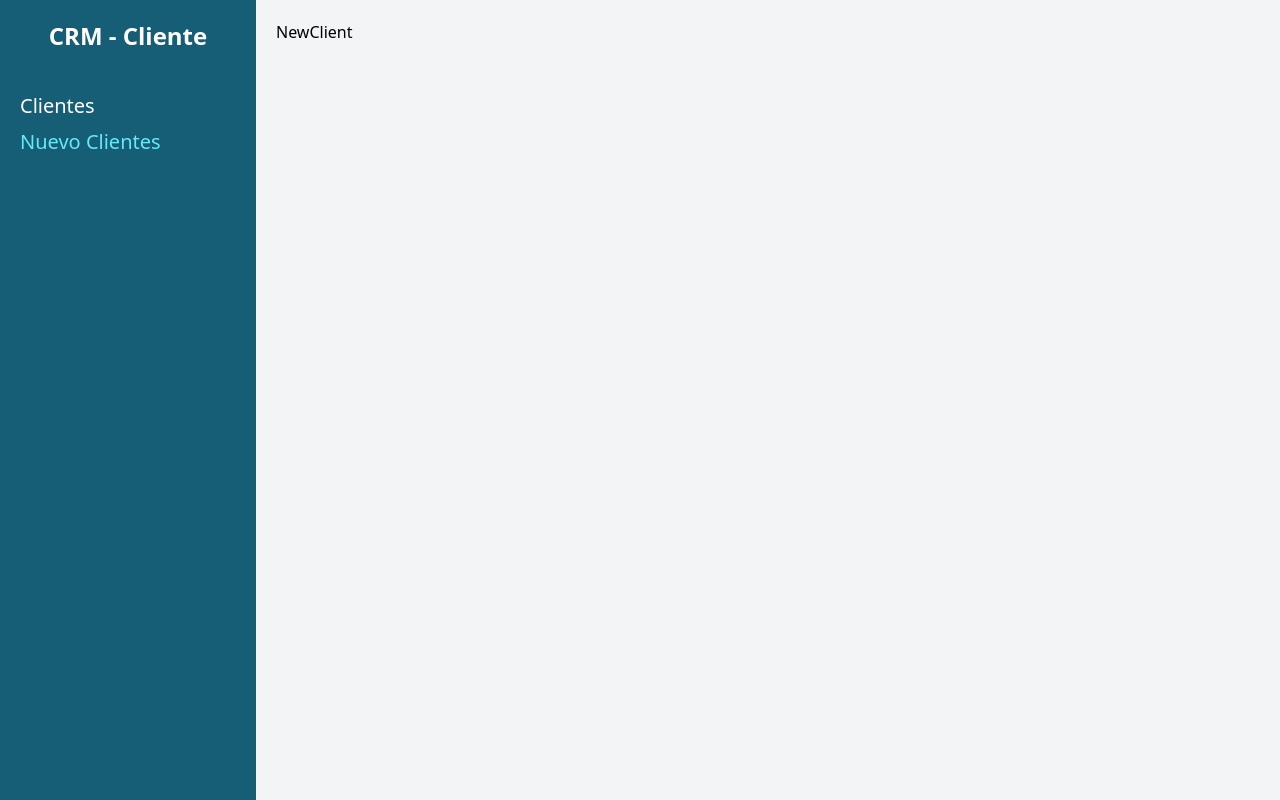
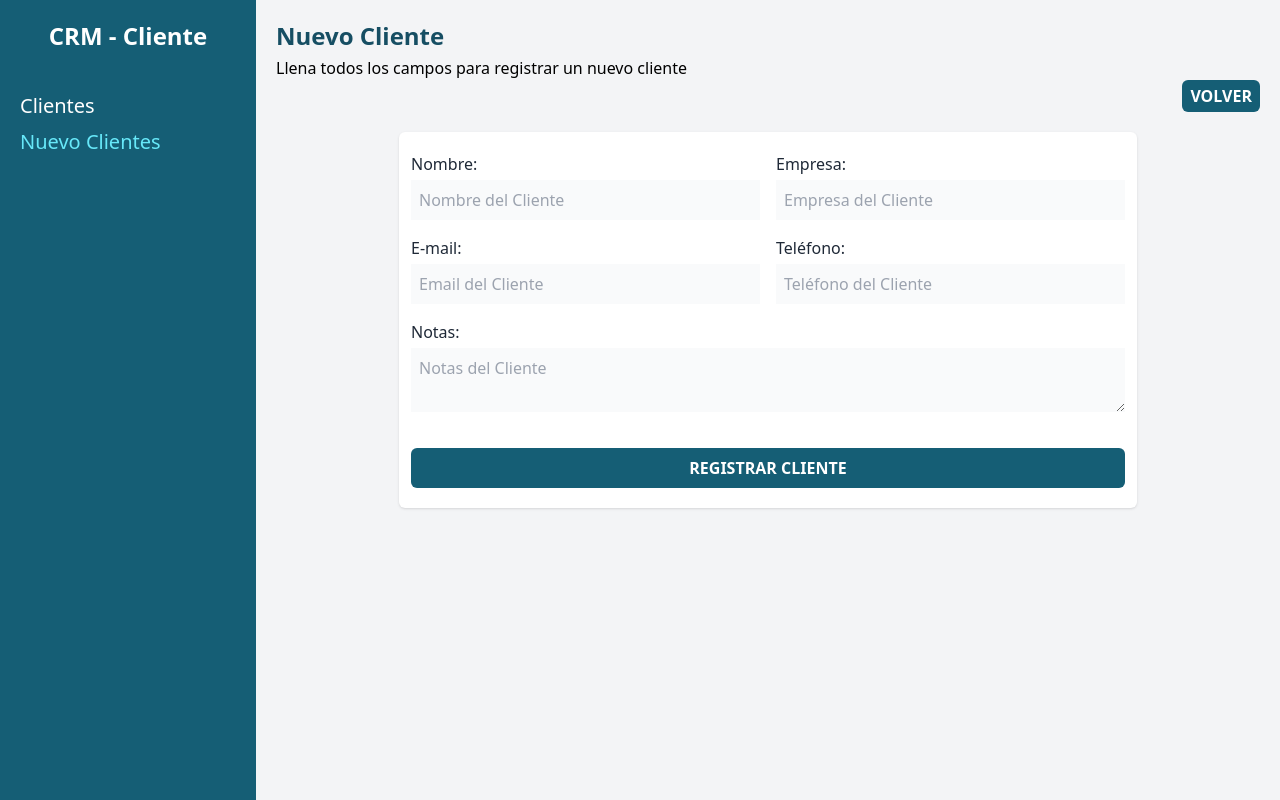
Before and after one commit to epe0413/crm-react-2.0, a React (Vite) app: page /clients/new in a window 1280 px wide. Built offline with nearby package versions, Linux system fonts and the light colour scheme.

Commit message:
Agregando el Formulario

```diff
--- /dev/null
+++ b/src/components/Formulario.jsx
@@ -0,0 +1,82 @@
+const Formulario = ({cliente}) => {
+    return (
+        <>
+            <div className="md:flex md:items-center md:gap-4 w-full">
+                <div className="mb-4 md:w-1/2">
+                    <label
+                        className="text-gray-800"
+                        htmlFor="nombre"
+                    >Nombre:</label>
+                    <input
+                        id="nombre"
+                        type="text"
+                        className="mt-1 block w-full p-2 bg-gray-50"
+                        placeholder="Nombre del Cliente"
+                        name="nombre"
+                    />
+                </div>
+                <div className="mb-4 md:w-1/2">
+                    <label
+                        className="text-gray-800"
+                        htmlFor="empresa"
+                    >Empresa:</label>
+                    <input
+                        id="empresa"
+                        type="text"
+                        className="mt-1 block w-full p-2 bg-gray-50"
+                        placeholder="Empresa del Cliente"
+                        name="empresa"
+                    />
+                </div>
+
+            </div>
+
+            <div className="md:flex md:items-center md:gap-4 w-full">
+                <div className="mb-4 md:w-1/2">
+                    <label
+                        className="text-gray-800"
+                        htmlFor="email"
+                    >E-mail:</label>
+                    <input
+                        id="email"
+                        type="email"
+                        className="mt-1 block w-full p-2 bg-gray-50"
+                        placeholder="Email del Cliente"
+                        name="email"
+                    />
+                </div>
+
+                <div className="mb-4 md:w-1/2">
+                    <label
+                        className="text-gray-800"
+                        htmlFor="telefono"
+                    >Teléfono:</label>
+                    <input
+                        id="telefono"
+                        type="tel"
+                        className="mt-1 block w-full p-2 bg-gray-50"
+                        placeholder="Teléfono del Cliente"
+                        name="telefono"
+                    />
+                </div>
+            </div>
+
+            <div className="mb-4">
+                <label
+                    className="text-gray-800"
+                    htmlFor="notas"
+                >Notas:</label>
+                <textarea
+                    as="textarea"
+                    id="notas"
+                    type="text"
+                    className="mt-1 block w-full p-2 bg-gray-50 h-30 align-self"
+                    placeholder="Notas del Cliente"
+                    name="notas"
+                />
+            </div>
+        </>
+    )
+}
+
+export default Formulario
--- a/src/pages/NewClient.jsx
+++ b/src/pages/NewClient.jsx
@@ -1,7 +1,33 @@
+import { useNavigate } from 'react-router-dom'
+import Formulario from '../components/Formulario'
 
 const NewClient = () => {
+
+    const navigate = useNavigate()
     return (
-        <div>NewClient</div>
+        <>
+            <h1 className="font-black text-2xl text-cyan-900">Nuevo Cliente</h1>
+            <p className="mt-1">Llena todos los campos para registrar un nuevo cliente</p>
+            <div className="flex justify-end">
+                <button
+                    className="bg-cyan-800 text-white px-2 py-1 font-bold uppercase rounded-md hover:bg-cyan-900"
+                    onClick={() => navigate('/')}
+                >Volver</button>
+            </div>
+
+            <div className='bg-white shadow rounded-md md:w-3/4 mx-auto px-3 py-5 mt-5'>
+
+                <form>
+                    <Formulario/>
+
+                    <input
+                        type="submit"
+                        className='mt-5 w-full bg-cyan-800 p-2 uppercase font-bold text-white rounded-md hover:bg-cyan-900 hover:cursor-pointer'
+                        value="Registrar Cliente"
+                    />
+                </form>
+            </div>
+        </>
     )
 }
 
```
